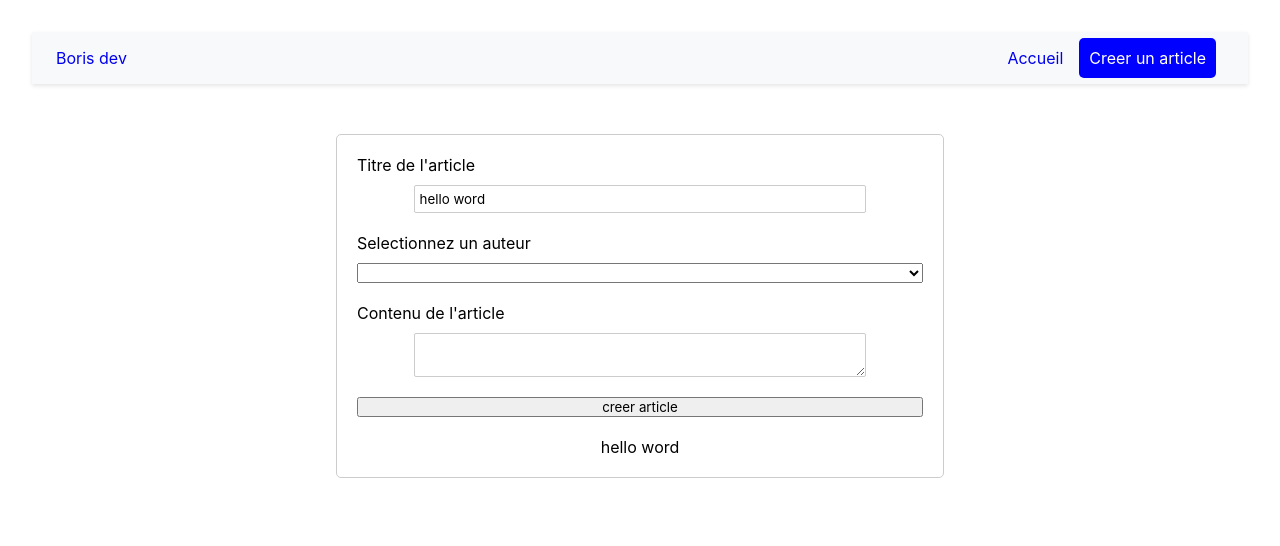
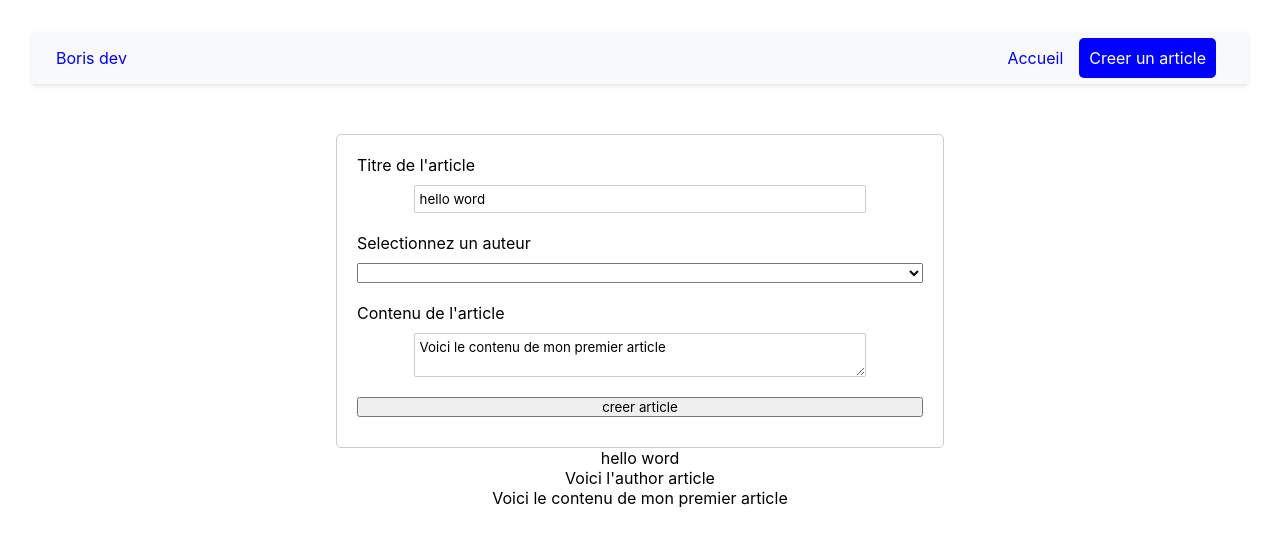
Before and after one commit to rosto-infinity/learn-reatc-js-bproo-dev, a React (Vite) app: page /add in a window 1280 px wide. Shown: the top 546 px of the page. Built offline with nearby package versions, Linux system fonts and the light colour scheme.

Commit message:
page not found in react js

```diff
--- a/src/Add.jsx
+++ b/src/Add.jsx
@@ -2,6 +2,8 @@ import {useState} from 'react';
 const Add = () => {
 
 const [titre, setTitle]=useState("hello word");
+const [author, setAuthor]=useState("Voici l'author article");
+const [body, setBody]=useState("Voici le contenu de mon premier article");
 const form={
 display:'flex',
 flexDirection:'column',
@@ -31,6 +33,10 @@ margin:'auto',
 
 
 }
+const HandleBlogAdding=(e)=>{
+e.preventDefault();
+const blog={titre, author, body}
+}
 
 
     return (
@@ -41,7 +47,7 @@ margin:'auto',
             {/* <h2>Ajouter un nouvel article</h2> */}
 
 
-            <form action="" className="form" style={form}>
+            <form action="" onSubmit={HandleBlogAdding}  className="form" style={form}>
                 <div className="form-group" style={ form_group}>
                     <label htmlFor="title">Titre de l'article</label>
                     {/* <input type="text" name="" id="title"  value={title} onChange={(e)=>e.target.value} /> */}
@@ -51,7 +57,7 @@ margin:'auto',
                     <label htmlFor="author">Selectionnez un auteur</label>
                     <select name="" id="" className="form-control">
 
-                        <option value=""></option>
+                        <option  onChange={(e)=>setAuthor(e.target.value)} value={author}></option>
                         <option value="aubin">aubin</option>
                         <option value="boris">boris</option>
 
@@ -61,13 +67,16 @@ margin:'auto',
                 </div>
                 <div className="form-group" style={ form_group}>
                     <label htmlFor="body">Contenu de l'article</label>
-                    <textarea name="" id="body" style={label_input}></textarea>
+                    <textarea name="" id="body" style={label_input} onChange={(e)=>setBody(e.target.value)} value={body}></textarea>
                 </div>
                 <div className="form-group" style={ form_group}>
                     <button type="submit">creer article</button>
                 </div>
+            </form>
                 <p className="">{titre}</p>
-            </form>
+                <p className="">{author}</p>
+                <p className="">{body}</p>
+
         </div>
     );
 }
--- a/src/App.jsx
+++ b/src/App.jsx
@@ -7,6 +7,7 @@ import Home from "./Home";
 import Add from "./Add";
 import { BrowserRouter as Router, Route, Routes } from 'react-router-dom';
 import BlogDetail from './BlogDetail';
+import NotFound from './NotFound';
 
 
 function App() {
@@ -56,6 +57,7 @@ function App() {
           <Route exact path="/" element={<Home />} />
           <Route path="/add" element={<Add/>} />
           <Route path="/blog/:id" element={<BlogDetail/>} />
+          <Route path="*" element={<NotFound />} />
         </Routes>
       </div>
     </Router>
--- /dev/null
+++ b/src/NotFound.jsx
@@ -0,0 +1,12 @@
+import {Link} from 'react-router-dom';
+const NotFound = () => {
+    return (
+        <div className="404">
+            <h2>Sorry, page founf</h2>
+            <p>La page dont vous essayez d'accedez n'existe pas!</p>
+            <Link to='/'>Aller a la page d'accueil</Link>
+        </div>
+     );
+}
+
+export default NotFound;
```
